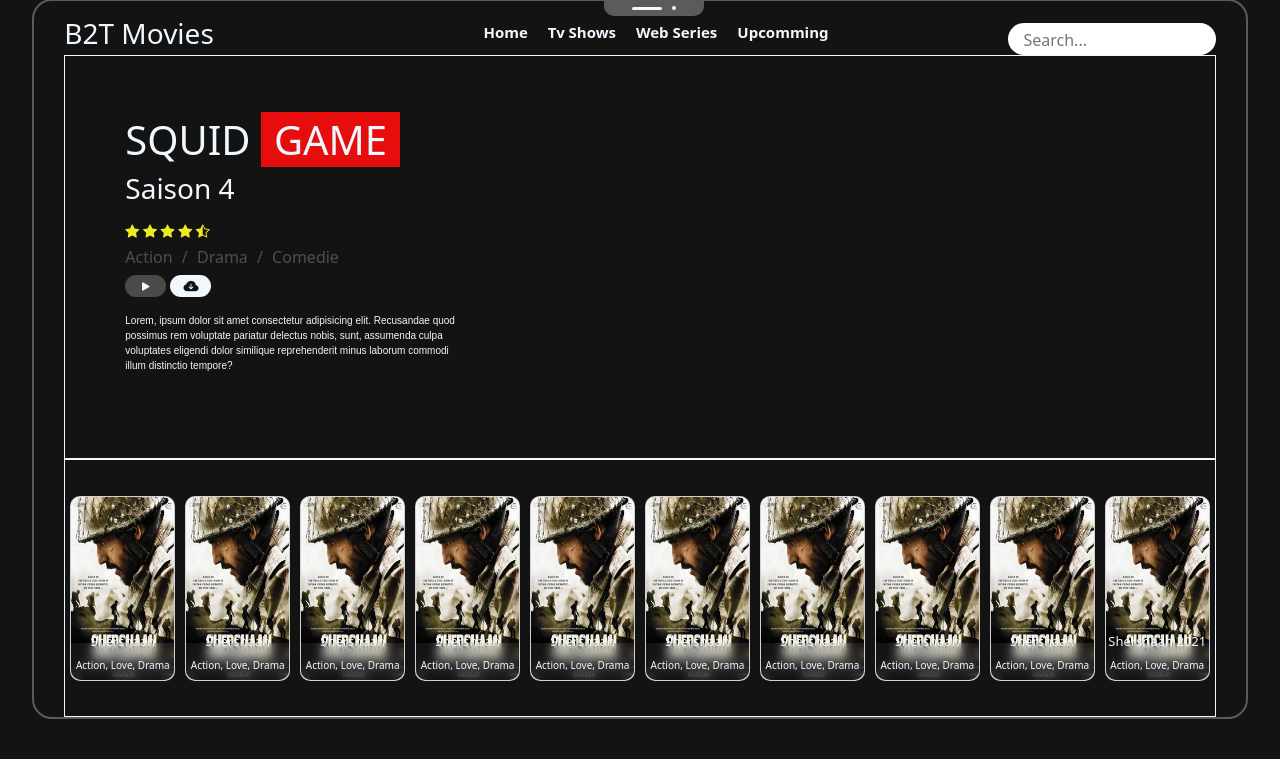
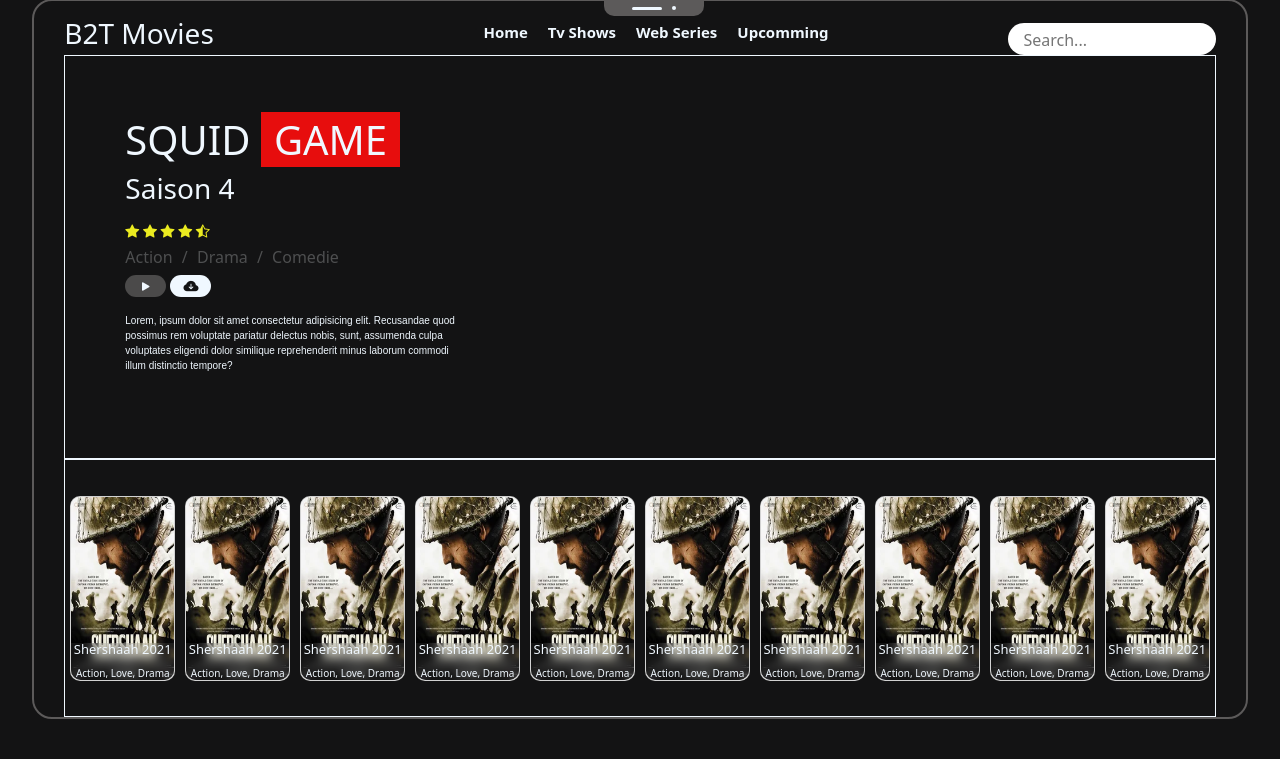
Before and after one commit to anonymyoyo/B2T_Movies, a PHP site: page / in a window 1280 px wide. Shown: the part 41-800 px from the top of the page. Run offline with PHP 8.4, Linux system fonts and the light colour scheme; some libraries are stand-ins or nearby versions.

Commit message:
update cards design

```diff
--- a/body/header.php
+++ b/body/header.php
@@ -52,81 +52,8 @@
             <!-- mdp pour les imgs : kdscoder -->
             <img src="../image/cover/shershaah.webp" alt="Shershaah.webp">
             <div class="content">
-                <h4>Shershaah</h4>
-                <p>Action, Love, Drama</p>
-            </div>
-        </div>
-
-        <div href="#" class="card">
-            <!-- mdp pour les imgs : kdscoder -->
-            <img src="../image/cover/shershaah.webp" alt="Shershaah.webp">
-            <div class="content">
-                <h4>Shershaah</h4>
-                <p>Action, Love, Drama</p>
-            </div>
-        </div>
-
-        <div href="#" class="card">
-            <!-- mdp pour les imgs : kdscoder -->
-            <img src="../image/cover/shershaah.webp" alt="Shershaah.webp">
-            <div class="content">
-                <h4>Shershaah</h4>
-                <p>Action, Love, Drama</p>
-            </div>
-        </div>
-
-        <div href="#" class="card">
-            <!-- mdp pour les imgs : kdscoder -->
-            <img src="../image/cover/shershaah.webp" alt="Shershaah.webp">
-            <div class="content">
-                <h4>Shershaah</h4>
-                <p>Action, Love, Drama</p>
-            </div>
-        </div>
-
-        <div href="#" class="card">
-            <!-- mdp pour les imgs : kdscoder -->
-            <img src="../image/cover/shershaah.webp" alt="Shershaah.webp">
-            <div class="content">
-                <h4>Shershaah</h4>
-                <p>Action, Love, Drama</p>
-            </div>
-        </div>
-
-        <div href="#" class="card">
-            <!-- mdp pour les imgs : kdscoder -->
-            <img src="../image/cover/shershaah.webp" alt="Shershaah.webp">
-            <div class="content">
-                <h4>Shershaah</h4>
-                <p>Action, Love, Drama</p>
-            </div>
-        </div>
-
-        <div href="#" class="card">
-            <!-- mdp pour les imgs : kdscoder -->
-            <img src="../image/cover/shershaah.webp" alt="Shershaah.webp">
-            <div class="content">
-                <h4>Shershaah</h4>
-                <p>Action, Love, Drama</p>
-            </div>
-        </div>
-
-
-        <div href="#" class="card">
-            <!-- mdp pour les imgs : kdscoder -->
-            <img src="../image/cover/shershaah.webp" alt="Shershaah.webp">
-            <div class="content">
-                <h4>Shershaah</h4>
-                <p>Action, Love, Drama</p>
-            </div>
-        </div>
-
-        <div href="#" class="card">
-            <!-- mdp pour les imgs : kdscoder -->
-            <img src="../image/cover/shershaah.webp" alt="Shershaah.webp">
-            <div class="content">
-                <h4>Shershaah</h4>
-                <p>Action, Love, Drama</p>
+                <h4>Shershaah 2021</h4>
+                <span>Action, Love, Drama</span>
             </div>
         </div>
 
@@ -135,10 +62,82 @@
             <img src="../image/cover/shershaah.webp" alt="Shershaah.webp">
             <div class="content">
                 <h4>Shershaah 2021</h4>
-                <p>Action, Love, Drama</p>
+                <span>Action, Love, Drama</span>
             </div>
         </div>
 
-        <!-- total de 10 cards -->
+        <div href="#" class="card">
+            <!-- mdp pour les imgs : kdscoder -->
+            <img src="../image/cover/shershaah.webp" alt="Shershaah.webp">
+            <div class="content">
+                <h4>Shershaah 2021</h4>
+                <span>Action, Love, Drama</span>
+            </div>
+        </div>
+
+        <div href="#" class="card">
+            <!-- mdp pour les imgs : kdscoder -->
+            <img src="../image/cover/shershaah.webp" alt="Shershaah.webp">
+            <div class="content">
+                <h4>Shershaah 2021</h4>
+                <span>Action, Love, Drama</span>
+            </div>
+        </div>
+
+        <div href="#" class="card">
+            <!-- mdp pour les imgs : kdscoder -->
+            <img src="../image/cover/shershaah.webp" alt="Shershaah.webp">
+            <div class="content">
+                <h4>Shershaah 2021</h4>
+                <span>Action, Love, Drama</span>
+            </div>
+        </div>
+
+        <div href="#" class="card">
+            <!-- mdp pour les imgs : kdscoder -->
+            <img src="../image/cover/shershaah.webp" alt="Shershaah.webp">
+            <div class="content">
+                <h4>Shershaah 2021</h4>
+                <span>Action, Love, Drama</span>
+            </div>
+        </div>
+
+        <div href="#" class="card">
+            <!-- mdp pour les imgs : kdscoder -->
+            <img src="../image/cover/shershaah.webp" alt="Shershaah.webp">
+            <div class="content">
+                <h4>Shershaah 2021</h4>
+                <span>Action, Love, Drama</span>
+            </div>
+        </div>
+
+        <div href="#" class="card">
+            <!-- mdp pour les imgs : kdscoder -->
+            <img src="../image/cover/shershaah.webp" alt="Shershaah.webp">
+            <div class="content">
+                <h4>Shershaah 2021</h4>
+                <span>Action, Love, Drama</span>
+            </div>
+        </div>
+
+        <div href="#" class="card">
+            <!-- mdp pour les imgs : kdscoder -->
+            <img src="../image/cover/shershaah.webp" alt="Shershaah.webp">
+            <div class="content">
+                <h4>Shershaah 2021</h4>
+                <span>Action, Love, Drama</span>
+            </div>
+        </div>
+
+        <div href="#" class="card">
+            <!-- mdp pour les imgs : kdscoder -->
+            <img src="../image/cover/shershaah.webp" alt="Shershaah.webp">
+            <div class="content">
+                <h4>Shershaah 2021</h4>
+                <span>Action, Love, Drama</span>
+            </div>
+        </div>
+
+        <!-- totals de cards est de 10 -->
     </div>
 </header>
--- a/css/style.css
+++ b/css/style.css
@@ -321,7 +321,7 @@ header .cards .card .content h4
    font-size: 13px;
 }
 
-header .cards .card .content p
+header .cards .card .content span
 {
    color: aliceblue;
    font-size: 10px;
```
